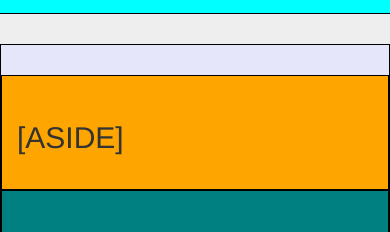
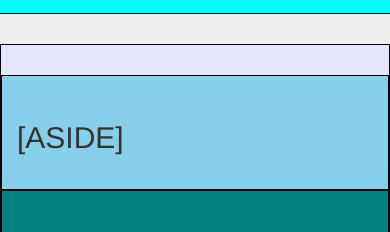
Before and after one commit to chibibibi/grid, a plain HTML site: page index.html in a window 390 px wide. Shown: the part 612-844 px from the top of the page. Drawn offline with nearby package versions, Linux system fonts and the light colour scheme.

Commit message:
fixing crap

```diff
--- a/styles/style.css
+++ b/styles/style.css
@@ -68,4 +68,7 @@ body {
   .logo {
     background-color:blue;
   }
+  .aside {
+    background-color: skyblue;
+  }
 }
```
